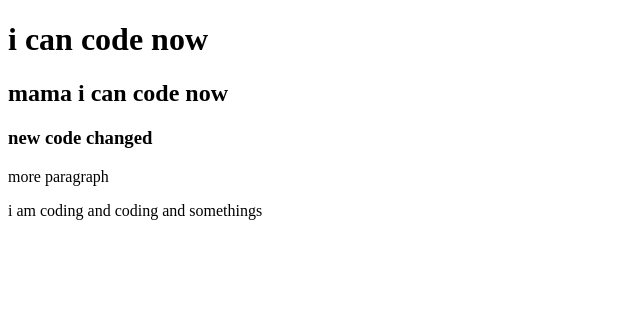
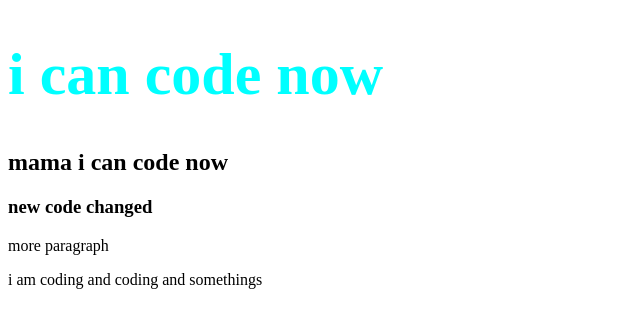
Before and after one commit to irfankhan07/my-first-repo, a plain HTML site: page index.html in a window 1280 px wide. Shown: the whole page, without its empty margins (0-640 px from the left). Drawn offline with Linux system fonts and the light colour scheme.

Commit message:
style added

```diff
--- a/index.html
+++ b/index.html
@@ -5,6 +5,7 @@
     <meta http-equiv="X-UA-Compatible" content="IE=edge">
     <meta name="viewport" content="width=device-width, initial-scale=1.0">
     <title>my first repo</title>
+    <link rel="stylesheet" href="style.css">
 </head>
 <body>
     <h1>i can code now</h1>
--- /dev/null
+++ b/style.css
@@ -0,0 +1,5 @@
+h1{
+    color: aqua;
+    font-size: 60px;
+
+}
```
